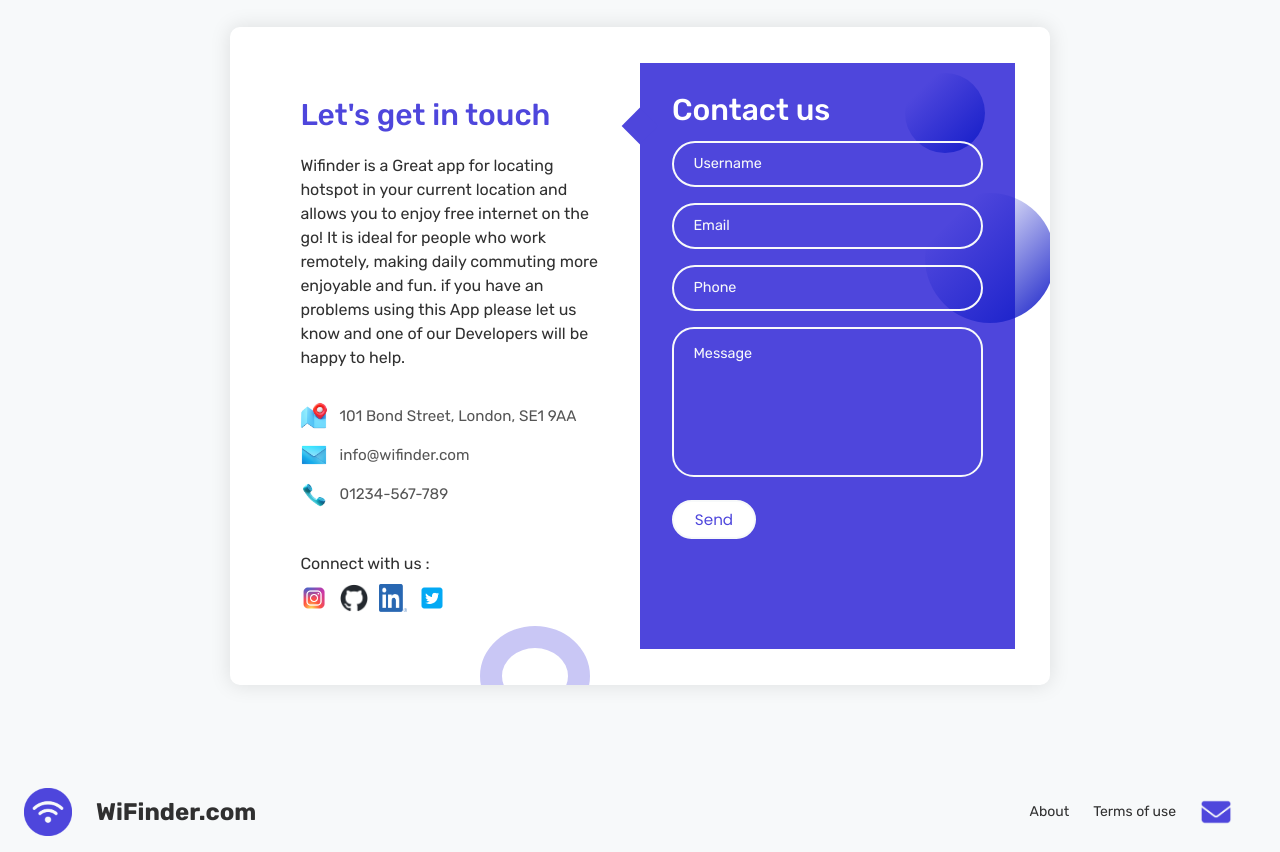
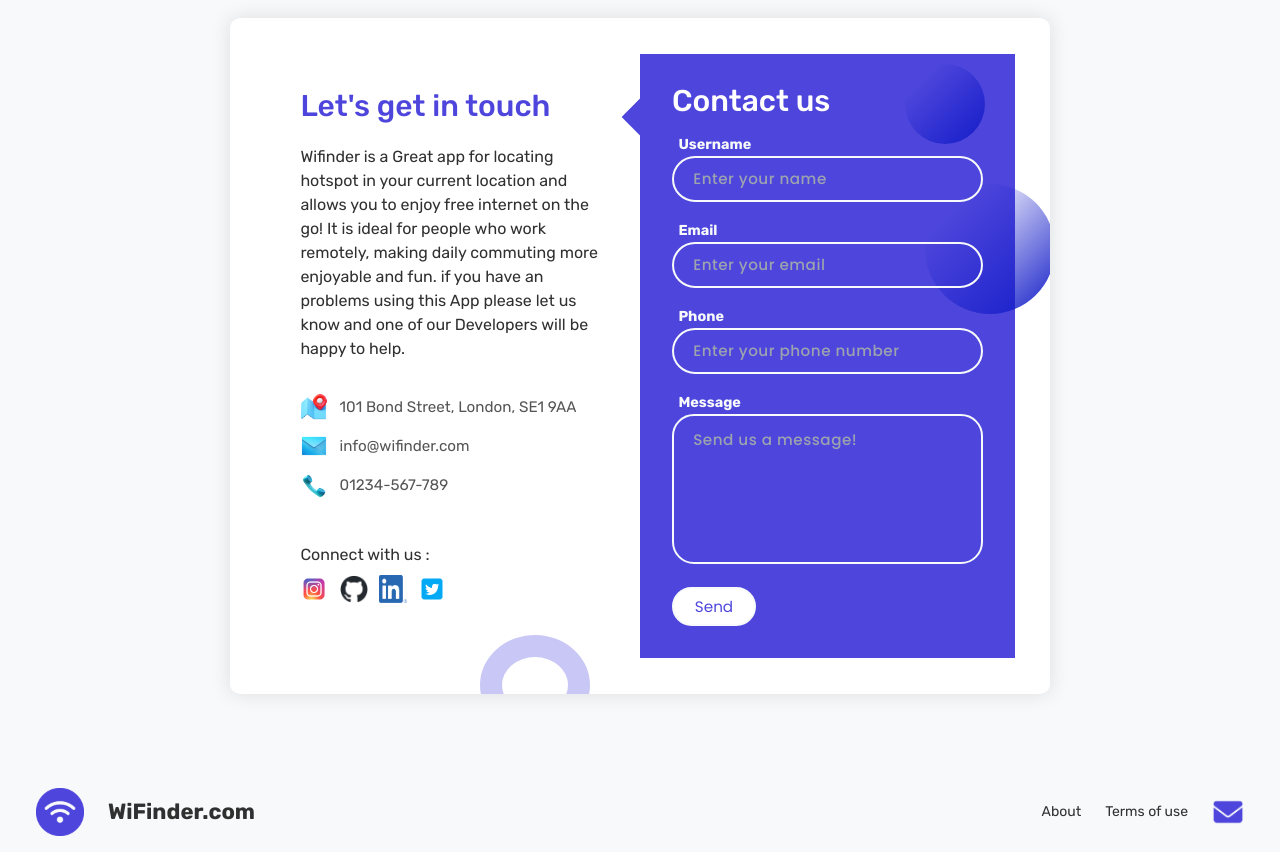
Before and after one commit to Matt-Jones-Developer/wi-finder_free_wifi_finder, a React (Create React App) app: page /contact in a window 1280 px wide. Shown: the part 320-1172 px from the top of the page. Built offline with nearby package versions, Linux system fonts and the light colour scheme; a web font is replaced by a local one.

Commit message:
footer edits

```diff
--- a/src/components/Footer.jsx
+++ b/src/components/Footer.jsx
@@ -1,12 +1,12 @@
 import wifiIcon from "../assets/png/wifinder_icon_trs.png";
-//import styles from './styles/Footer.module.css';
+import styles from './styles/Footer.module.css';
 import emailIcon from "../assets/png/email_icon.png";
 
 const Footer = () => {
     return (
 
-<footer>
-    <div className="w-full contain md:px-6 md:py-4">
+<footer className={`${styles.footer}`}>
+    <div className="w-full ml-3 md:px-6 py-4">
         <div className="sm:flex sm:items-center sm:justify-between">
             <a href="https://github.com/Matt-Jones-Developer/wi-finder_free_wifi_finder" className="flex items-center mb-4 sm:mb-0">
                 <img className="h-12 pr-6 "
@@ -15,7 +15,7 @@ const Footer = () => {
                     </img>
                 <span className="self-center text-2xl font-semibold whitespace-nowrap">WiFinder.com</span>
             </a>
-            <ul className="flex flex-wrap items-center mb-6 text-sm sm:mb-0">
+            <ul className="flex items-center mb-6 text-sm sm:mb-0">
                 <li>
                     <a href="/" className="mr-4 hover:underline md:mr-6 ">About</a>
                 </li>
--- a/src/components/Form.jsx
+++ b/src/components/Form.jsx
@@ -58,24 +58,46 @@ const Form = () => {
           <form action="index.html" autoComplete="off">
             <h3 className="title">Contact us</h3>
             <div className="input-container">
-              <input type="text" name="name" className="input" />
               <label to="input-container">Username</label>
-              <span>Username</span>
+              <input
+                type="text"
+                name="name"
+                className="input"
+                placeholder="Enter your name"
+              />
+
+              {/* <span>Username</span> */}
             </div>
             <div className="input-container">
-              <input type="email" name="email" className="input" />
               <label to="input-container">Email</label>
-              <span>Email</span>
+              <input
+                type="email"
+                name="email"
+                className="input"
+                placeholder="Enter your email"
+              />
+
+              {/* <span>Email</span> */}
             </div>
             <div className="input-container">
-              <input type="tel" name="phone" className="input" />
               <label tfo="input-container">Phone</label>
-              <span>Phone</span>
+              <input
+                type="tel"
+                name="phone"
+                className="input"
+                placeholder="Enter your phone number"
+              />
+
+              {/* <span>Phone</span> */}
             </div>
             <div className="input-container textarea">
-              <textarea name="message" className="input"></textarea>
               <label to="input-container">Message</label>
-              <span>Message</span>
+              <textarea
+                name="message"
+                className="input"
+                placeholder="Send us a message!"
+              ></textarea>
+              {/* <span>Message</span> */}
             </div>
             <input type="submit" value="Send" className="btnForm" />
           </form>
--- a/src/components/Hero.jsx
+++ b/src/components/Hero.jsx
@@ -8,7 +8,6 @@ const Hero = () => {
       {/* hero image */}
       <div className={`${styles.heroImg} w-full -mt-4`}>
         <img width="680px" src={heroApp} alt="isometric city vector art" />
-      </div>
         <div className={`${styles.heroPin}`}>
           <img
             className={`${styles.pin} animate-floating`}
@@ -17,6 +16,7 @@ const Hero = () => {
             alt="search pin"
           />
         </div>
+      </div>
     </>
   );
 };
--- a/src/components/styles/ContactForm.css
+++ b/src/components/styles/ContactForm.css
@@ -109,23 +109,23 @@ textarea.input {
 }
 
 .input-container label {
-  position: absolute;
+  /* position: absolute;
   top: 50%;
-  left: 15px;
+  left: 15px; */
   transform: translateY(-50%);
-  padding: 0 0.4rem;
+  padding: 0.4rem;
   color: var(--bg-light);;
   font-size: 0.9rem;
-  font-weight: 400;
+  font-weight: 600;
   pointer-events: none;
   z-index: 1000;
   transition: 0.5s;
 }
-
+/*
 .input-container.textarea label {
   top: 1rem;
   transform: translateY(0);
-}
+} */
 
 .btnForm {
   padding: 0.6rem 1.3rem;
@@ -325,7 +325,7 @@ textarea.input {
 }
 
 @media (max-width: 480px) {
-  .container {
+  .formContainer {
     padding: 1.5rem;
   }
 
--- a/src/components/styles/Footer.module.css
+++ b/src/components/styles/Footer.module.css
@@ -1,13 +1,7 @@
 .footer{
-    background-color: var(--purps);
+    max-height: 200px;
 }
 
-.nameTag{
-  color:white
+.footer span {
+  font-size: 22px;
 }
-
-@media (min-width: 768px) {
-    .mobile-nav {
-      display: block;
-    }
-  }
--- a/src/components/styles/Header.module.css
+++ b/src/components/styles/Header.module.css
@@ -35,12 +35,16 @@
 
 @media (max-width: 375px) {
 
+  .header {
+    margin: 0 auto;
+  }
+
   h1 {
     font-size: 84px;
   }
 
   h2 {
-    font-size: 40px;
+    font-size: 37px;
   }
 
   .tagLine {
--- a/src/components/styles/Hero.module.css
+++ b/src/components/styles/Hero.module.css
@@ -5,8 +5,8 @@
 
 .pin {
   position: absolute;
-  top: 44vh;
-  right: 19vw;
+  top: 52vh;
+  right: 17vw;
 }
 
 @media (max-width: 1550px) {
@@ -23,8 +23,15 @@
   }
 
   .pin {
-    top: 30vh;
+
     right: 17vw;
+  }
+}
+
+@media (max-width: 1024px) {
+  .pin {
+    top: 494px;
+    right: 160px;
   }
 }
 
@@ -41,8 +48,8 @@
   }
 
   .pin {
-    top: 404px;
-    right: 180px;
+    top: 494px;
+    right: 160px;
   }
 }
 
@@ -57,8 +64,8 @@
 @media (max-width: 768px) {
 
   .pin {
-    top: 1144px;
-    right: 295px;
+    top: 504px;
+    right: 155px;
   }
 }
 
@@ -73,7 +80,7 @@
   }
 
   .pin {
-    top: 1074px;
+    top: 1174px;
     right: 180px;
   }
 }
@@ -92,8 +99,20 @@
   }
 
   .pin {
-    top: 954px;
+    top: 1154px;
     right: 150px;
+  }
+}
+
+@media (max-width: 375px) {
+
+  .heroImg {
+    margin-top: -3rem;
+  }
+
+  .pin {
+    top: 1000px;
+    right: 160px;
   }
 }
 
@@ -104,7 +123,7 @@
   }
 
   .pin {
-    top: 874px;
+    top: 1000px;
     right: 160px;
   }
 }
```
Lines whose indentation alone changed are shown as unchanged.
